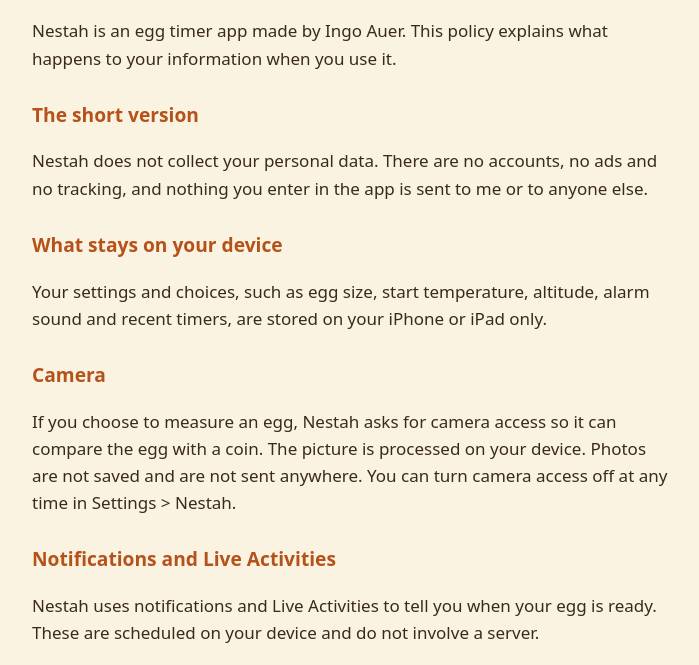
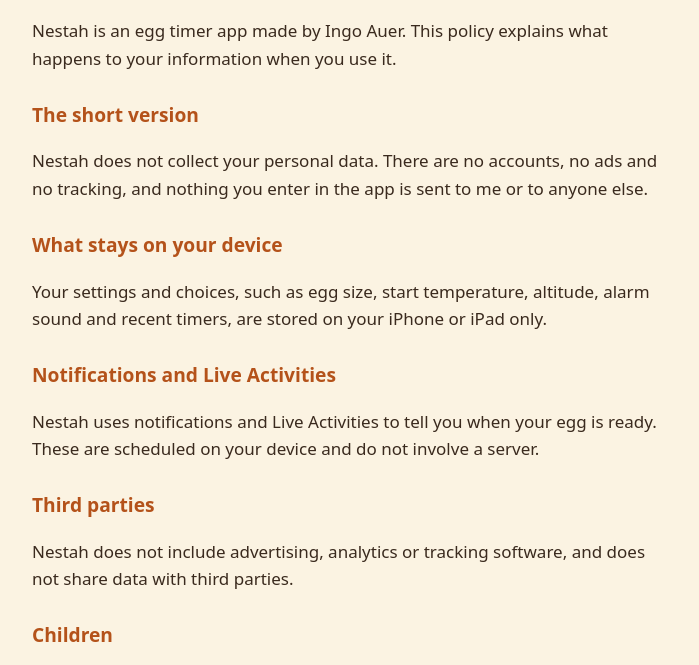
Before and after one commit to ingo-auer/nestah, a plain HTML site: page privacy.html in a window 1280 px wide. Shown: the part 133-798 px from the top of the page, without its empty margins (288-987 px from the left). Drawn offline with Linux system fonts and the light colour scheme.

Commit message:
Add files via upload

```diff
--- a/privacy.html
+++ b/privacy.html
@@ -28,9 +28,6 @@ a{color:var(--accent)}
 <h2>What stays on your device</h2>
 <p>Your settings and choices, such as egg size, start temperature, altitude, alarm sound and recent timers, are stored on your iPhone or iPad only.</p>
 
-<h2>Camera</h2>
-<p>If you choose to measure an egg, Nestah asks for camera access so it can compare the egg with a coin. The picture is processed on your device. Photos are not saved and are not sent anywhere. You can turn camera access off at any time in Settings &gt; Nestah.</p>
-
 <h2>Notifications and Live Activities</h2>
 <p>Nestah uses notifications and Live Activities to tell you when your egg is ready. These are scheduled on your device and do not involve a server.</p>
 
```
Also changed, not shown: index.html (+0 -2 lines).
